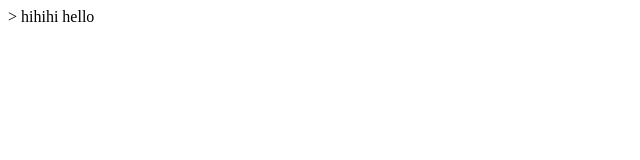
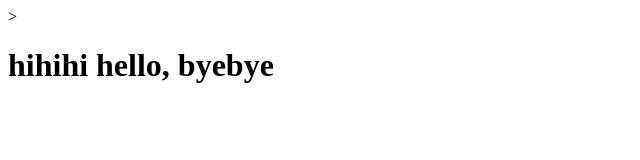
Before and after one commit to miiingyuuue-sudo/coursera-test, a plain HTML site: page site/index.html in a window 1280 px wide. Shown: the whole page, without its empty margins (0-640 px from the left). Drawn offline with Linux system fonts and the light colour scheme.

Commit message:
small addition of our page content

```diff
--- a/site/index.html
+++ b/site/index.html
@@ -4,6 +4,6 @@
 	<title>Hello World!</title>>
 </head>
 <body>
-	<p1>hihihi hello</p1>
+	<h1>hihihi hello, byebye</h1>
 </body>
 </html>
```
